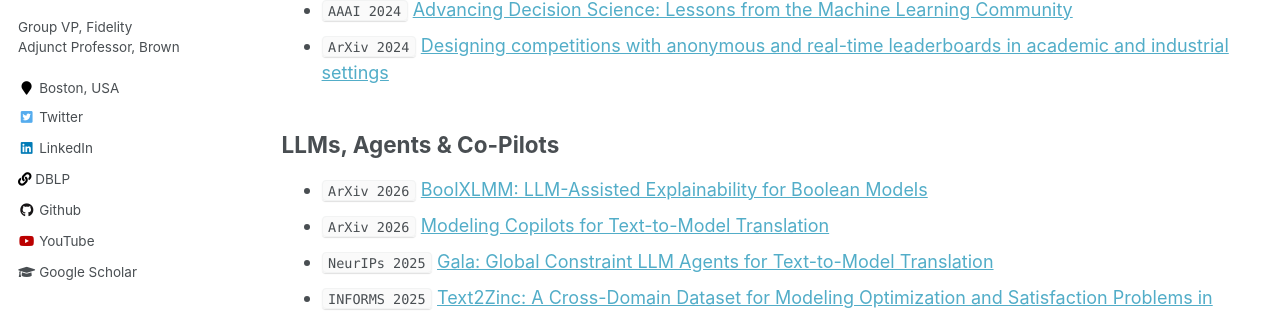
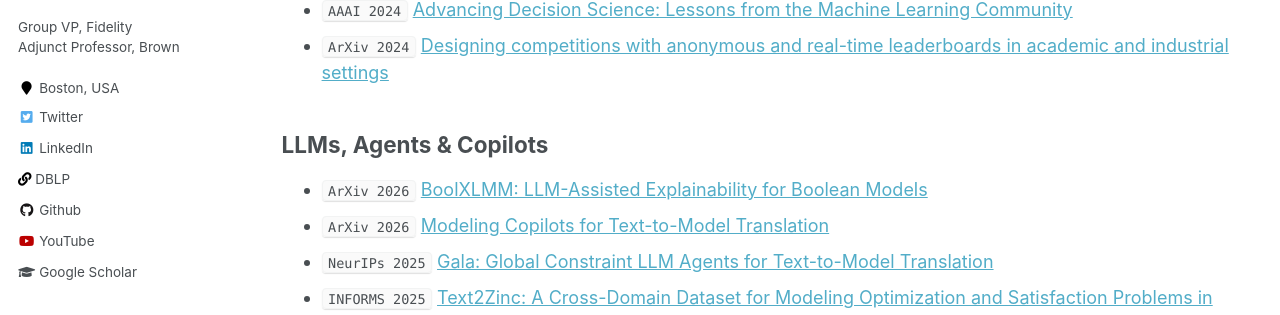
Before and after one commit to skadio/skadio.github.io, a Jekyll site: the page built from _pages/publications.md, in a window 1280 px wide and 900 px high. Shown: the part 401-716 px from the top of the window. Built offline with Jekyll 4.4.1, drawn with Linux system fonts in a browser that asks for light colours.

Commit message:
Update publications.md

```diff
--- a/_pages/publications.md
+++ b/_pages/publications.md
@@ -31,7 +31,7 @@ author_profile: true
 * `AAAI 2024` [Advancing Decision Science: Lessons from the Machine Learning Community](https://osullivan.ucc.ie/CPML2025/papers/kadioglu.pdf)
 * `ArXiv 2024` [Designing competitions with anonymous and real-time leaderboards in academic and industrial settings](https://arxiv.org/abs/2402.07936)
 
-## LLMs, Agents & Co-Pilots
+## LLMs, Agents & Copilots
 * `ArXiv 2026` [BoolXLMM: LLM-Assisted Explainability for Boolean Models](https://arxiv.org/abs/2605.12139)
 * `ArXiv 2026` [Modeling Copilots for Text-to-Model Translation](https://arxiv.org/abs/2604.12955)
 * `NeurIPs 2025` [Gala: Global Constraint LLM Agents for Text-to-Model Translation](https://arxiv.org/pdf/2509.08970)
```
